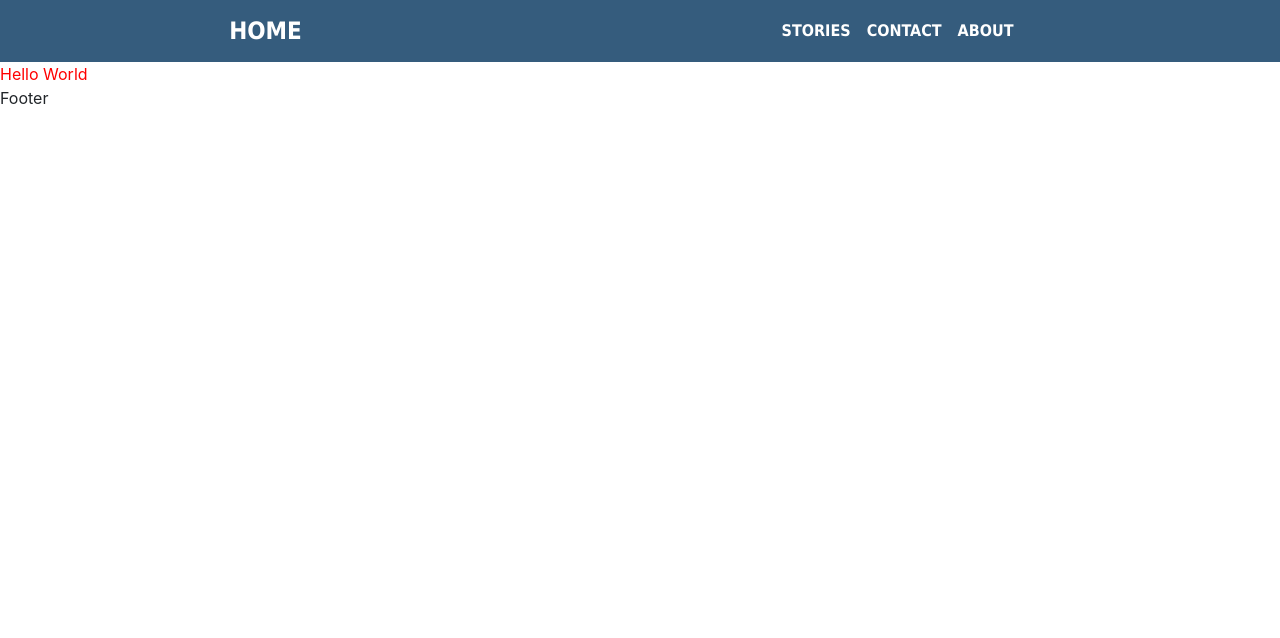
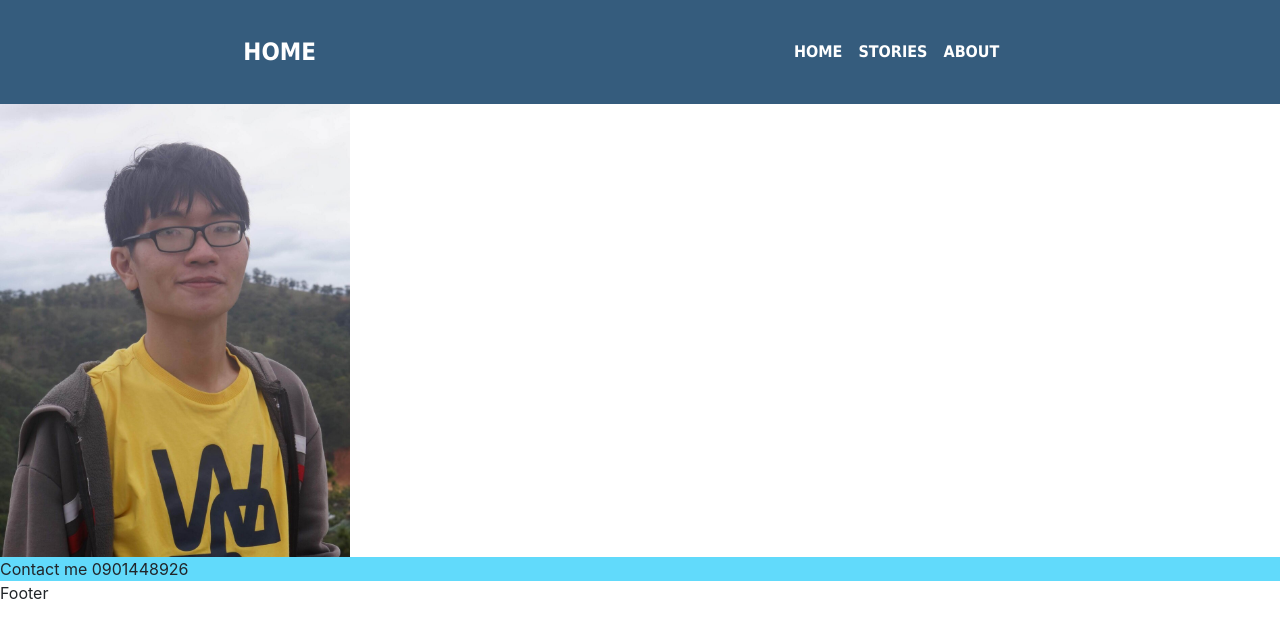
Before and after one commit to ltphy/my-portfolio, a React (Create React App) app: page / in a window 1280 px wide. Shown: the top 638 px of the page. Built offline with nearby package versions, Linux system fonts and the light colour scheme.

Commit message:
feat<stories> add my image to porfolio

```diff
--- a/src/constants/routes.constant.ts
+++ b/src/constants/routes.constant.ts
@@ -1,5 +1,5 @@
 import Home from "../pages/home";
-
+import Stories from "../pages/contents/stories";
 export interface IRouter {
     component: any;
     isPrivate: boolean,
@@ -12,14 +12,14 @@ export const routes: IRouter[] = [
     {
         component: Home,
         isPrivate: false,
-        title: "Stories",
+        title: "Home",
         showHeaderNavBar: true,
         path: "/",
     },
     {
-        component: Home,
+        component: Stories,
         isPrivate: false,
-        title: "Contact",
+        title: "Stories",
         showHeaderNavBar: true,
         path: "/",
     },
--- a/src/layout/footer/index.tsx
+++ b/src/layout/footer/index.tsx
@@ -4,5 +4,5 @@ const Footer = () => {
     return (
         <div>Footer</div>
     );
-}
+};
 export default Footer;
--- a/src/layout/header/index.tsx
+++ b/src/layout/header/index.tsx
@@ -1,19 +1,21 @@
 import React from 'react';
-import {Navbar, Nav, Row, Col} from 'react-bootstrap';
+import {Navbar, Nav, Row, Col, Container} from 'react-bootstrap';
 import {routes, IRouter} from "../../constants/routes.constant";
 import styles from "./styles.module.scss"
-import { FontAwesomeIcon } from '@fortawesome/react-fontawesome';
-import { faBars } from '@fortawesome/free-solid-svg-icons';
+import {FontAwesomeIcon} from '@fortawesome/react-fontawesome';
+import {faBars} from '@fortawesome/free-solid-svg-icons';
+
 const Header = () => {
     return (
         <Navbar expand="lg" sticky={"top"} className={styles.nav_wrapper}>
-            <Col className = {styles.brandWrapper}>
+            <Container fluid>
+                <Col className={styles.brandWrapper}>
                     <Navbar.Brand className={styles.brand}>
                         Home
                     </Navbar.Brand>
                 </Col>
                 {/*To create a toggle button for nav bar*/}
-            <Navbar.Toggle aria-controls="responsive-navbar-nav" className = {styles.toggle}>
+                <Navbar.Toggle aria-controls="responsive-navbar-nav" className={styles.toggle}>
                     Menu <FontAwesomeIcon icon={faBars}/>
                 </Navbar.Toggle>
                 <Navbar.Collapse id={"responsive-navbar-nav"} className={styles.nav_container}>
@@ -30,7 +32,7 @@ const Header = () => {
                     </Nav>
                 </Navbar.Collapse>
 
-
+            </Container>
         </Navbar>
     );
 }
--- a/src/layout/header/styles.module.scss
+++ b/src/layout/header/styles.module.scss
@@ -1,6 +1,9 @@
 .nav_wrapper {
   background-color: #355c7D !important;
   justify-content: center !important;
+  font-family: Tahoma;
+  padding: 90px 10px;
+  transition: 0.4s;
 }
 
 .brandWrapper {
@@ -12,7 +15,6 @@
 
   .brand {
     font-size: x-large !important;
-    font-family: "Tahoma";
     font-weight: bold;
     color: white !important;
     text-transform: uppercase;
@@ -24,7 +26,7 @@
 .toggle {
   font-size: smaller !important;
   text-transform: uppercase;
-  padding: 10px !important;
+  padding: 12px !important;
   font-weight: bold;
   color: white !important;
   border-color: white !important;
@@ -40,8 +42,12 @@
   .route {
     font-size: medium !important;
     color: white !important;
-    font-family: "Tahoma";
     text-transform: uppercase;
     font-weight: bold;
+    padding: 2rem;
+  }
+
+  .route:hover {
+    color: lightblue !important;
   }
 }
--- /dev/null
+++ b/src/pages/contents/contact/index.tsx
@@ -0,0 +1,10 @@
+import React from "react";
+import styles from "./styles.module.scss";
+import rsz_phy2 from '../../../resources/rsz_phy2.jpg'
+const Contact = () => {
+
+    return (<div className={styles.content_wrapper}>
+        Contact me 0901448926
+    </div>);
+};
+export default Contact;
--- /dev/null
+++ b/src/pages/contents/contact/styles.module.scss
@@ -0,0 +1,3 @@
+.content_wrapper {
+  background-color: #61dafb;
+}
--- /dev/null
+++ b/src/pages/contents/stories/index.tsx
@@ -0,0 +1,10 @@
+import React from "react";
+import styles from "./styles.module.scss";
+import rsz_phy2 from '../../../resources/rsz_phy2.jpg'
+const Stories = () => {
+
+    return (<div className={styles.content_wrapper}>
+        <img src={rsz_phy2} alt={"This is Phy"} className={styles.my_img}/>
+    </div>);
+};
+export default Stories;
--- /dev/null
+++ b/src/pages/contents/stories/styles.module.scss
@@ -0,0 +1,5 @@
+.content_wrapper {
+  .my_img {
+    width: 350px;
+  }
+}
--- a/src/pages/home/index.tsx
+++ b/src/pages/home/index.tsx
@@ -1,8 +1,14 @@
 import React from 'react';
 import styles from './styles.module.scss';
+import Stories from '../contents/stories';
+import Contact from "../contents/contact";
 
 
 const Home = () => {
-    return (<div className={styles.wrapper}> Hello World</div>);
-}
+
+    return (<div className={styles.content_wrapper}>
+        <Stories/>
+        <Contact/>
+    </div>);
+};
 export default Home;
--- a/src/pages/home/styles.module.scss
+++ b/src/pages/home/styles.module.scss
@@ -1,3 +1,4 @@
-.wrapper {
-  color: red;
+
+.content_wrapper {
+  height: 100%;
 }
```
Also changed, not shown: src/resources/rsz_phy2.jpg (added). Lines whose indentation alone changed are shown as unchanged.
